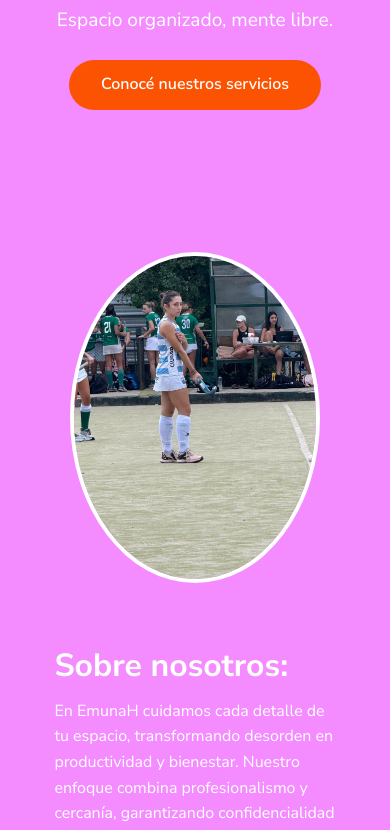
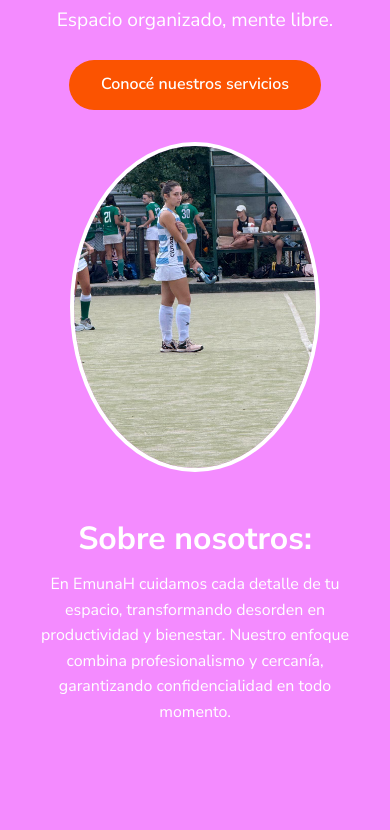
Before and after one commit to lautiaguirre/prueba1, a plain HTML site: page index.html in a window 390 px wide. Shown: the part 267-1097 px from the top of the page. Drawn offline with Linux system fonts and the light colour scheme.

Commit message:
styles.css

```diff
--- a/css/styles.css
+++ b/css/styles.css
@@ -28,7 +28,7 @@ a { text-decoration: none; color: inherit; }
   padding: 1rem 2rem;
   background: var(--teal1);
 }
-.logo img { height: 70px; /* +10px */ }
+.logo img { height: 70px; }
 .nav-links { list-style: none; display: flex; }
 .nav-links li + li { margin-left: 1.5rem; }
 .nav-links a {
@@ -36,18 +36,17 @@ a { text-decoration: none; color: inherit; }
 }
 .nav-links a:hover { color: var(--accent); }
 
-/* HERO */
+/* HERO: reestructurado con grid */
 .hero {
-  position: relative;
-  display: flex;
-  flex-wrap: wrap;
+  display: grid;
+  grid-template-columns: 1fr 1fr 1fr;
   align-items: center;
   padding: 4.8rem 2.4rem; /* +20% */
   background: var(--purple2);
   color: #fff;
+  position: relative;
   overflow: hidden;
 }
-/* Logo detras SIN blur */
 .hero::before {
   content: '';
   position: absolute;
@@ -60,10 +59,11 @@ a { text-decoration: none; color: inherit; }
   z-index: 0;
 }
 .hero-content {
-  position: relative; z-index: 1;
-  flex: 1 1 300px;
-  max-width: 300px;
-  align-self: flex-start; /* primer tercio */
+  grid-column: 1 / 2;
+  justify-self: center;
+  align-self: center;
+  text-align: center;
+  z-index: 1;
 }
 .hero-content h1 {
   font-size: 3rem; margin-bottom: .5rem;
@@ -83,9 +83,10 @@ a { text-decoration: none; color: inherit; }
 .btn-primary:hover { background: var(--purple1); }
 
 .hero-center {
-  position: relative; z-index: 1;
-  flex: 1 1 300px;
-  text-align: center;
+  grid-column: 2 / 3;
+  justify-self: center;
+  align-self: center;
+  z-index: 1;
 }
 .founder-photo {
   width: 100%; max-width: 250px;
@@ -93,15 +94,14 @@ a { text-decoration: none; color: inherit; }
 }
 
 .hero-about {
-  position: relative; z-index: 1;
-  flex: 1 1 300px;
-  padding: 1rem;
-  align-self: flex-start; /* alineado arriba */
-  text-align: left;
+  grid-column: 3 / 4;
+  justify-self: center;
+  align-self: start; /* arranca en la misma altura que la foto */
+  text-align: center;
+  z-index: 1;
 }
 .hero-about h2 {
-  font-size: 2rem;
-  margin-bottom: .5rem;
+  font-size: 2rem; margin-bottom: .5rem;
 }
 
 /* SERVICIOS */
@@ -114,7 +114,7 @@ a { text-decoration: none; color: inherit; }
 }
 .services-list {
   display: grid;
-  grid-template-columns: 1fr 1fr; /* ahora iguales */
+  grid-template-columns: 1fr 1fr;
   gap: 2rem;
 }
 .service-item {
@@ -127,15 +127,13 @@ a { text-decoration: none; color: inherit; }
   margin-bottom: 1rem; color: var(--purple1);
 }
 .service-item img {
-  width: 100%;
-  height: auto;
-  border-radius: 4px;
-  object-fit: cover;
+  width: 100%; height: auto;
+  border-radius: 4px; object-fit: cover;
 }
 
 /* CÓMO TRABAJAMOS */
 .how-we-work {
-  padding: 4.8rem 2.4rem; /* +20% */
+  padding: 5.76rem 2.4rem; /* +20% sobre 4.8rem */
   background: var(--teal1);
   color: #fff;
   text-align: center;
@@ -150,7 +148,7 @@ a { text-decoration: none; color: inherit; }
 
 /* CONTACTO */
 .contact {
-  padding: 4.8rem 2.4rem; /* +20% */
+  padding: 5.76rem 2.4rem; /* +20% sobre 4.8rem */
   text-align: center;
 }
 .contact h2 {
@@ -171,8 +169,7 @@ a { text-decoration: none; color: inherit; }
   font-size: 1.1rem;
 }
 .icon-social {
-  width: 24px; vertical-align: middle;
-  margin-right: .5rem;
+  width: 24px; vertical-align: middle; margin-right: .5rem;
 }
 
 /* FOOTER */
@@ -180,7 +177,7 @@ footer {
   background: var(--purple1);
   color: #fff;
   text-align: center;
-  padding: 1.8rem 2rem; /* +20% */
+  padding: 1.8rem 2rem;
   font-size: .9rem;
 }
 
@@ -190,13 +187,13 @@ footer {
     grid-template-columns: 1fr;
   }
   .hero {
-    flex-direction: column;
+    grid-template-columns: 1fr;
     text-align: center;
   }
   .hero-content,
   .hero-center,
   .hero-about {
-    max-width: 100%;
+    grid-column: 1;
     margin-bottom: 2rem;
     align-self: center;
   }
```
